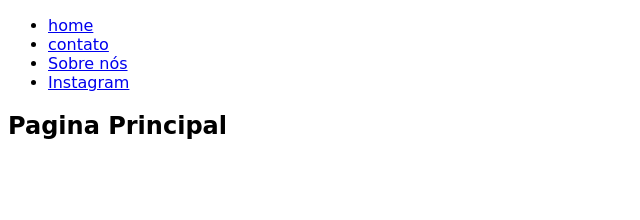
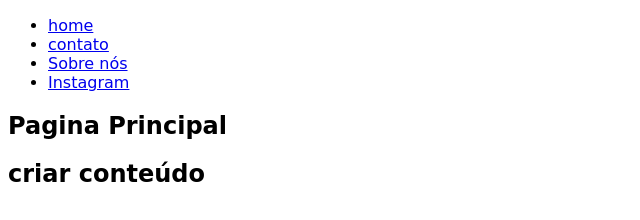
Before and after one commit to thiagoborgh/segundo-projeto, a plain HTML site: page index.html in a window 1280 px wide. Shown: the whole page, without its empty margins (0-640 px from the left). Drawn offline with Linux system fonts and the light colour scheme.

Commit message:
criar conteudo

```diff
--- a/index.html
+++ b/index.html
@@ -28,6 +28,8 @@
             </ul>
             <div>
                 <h1>Pagina Principal</h1>
+
+                <h2> criar conteúdo</h2>
             </div>
         </nav>
     </header>
```
